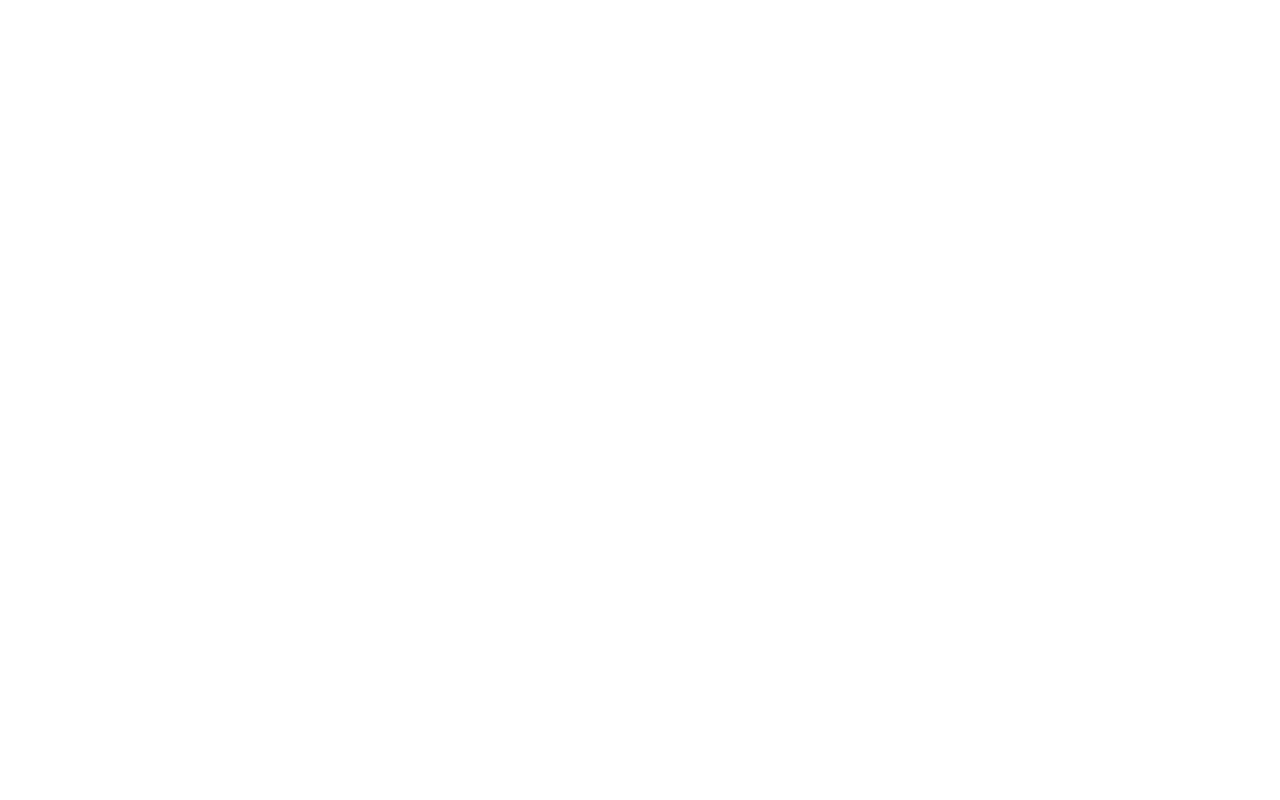
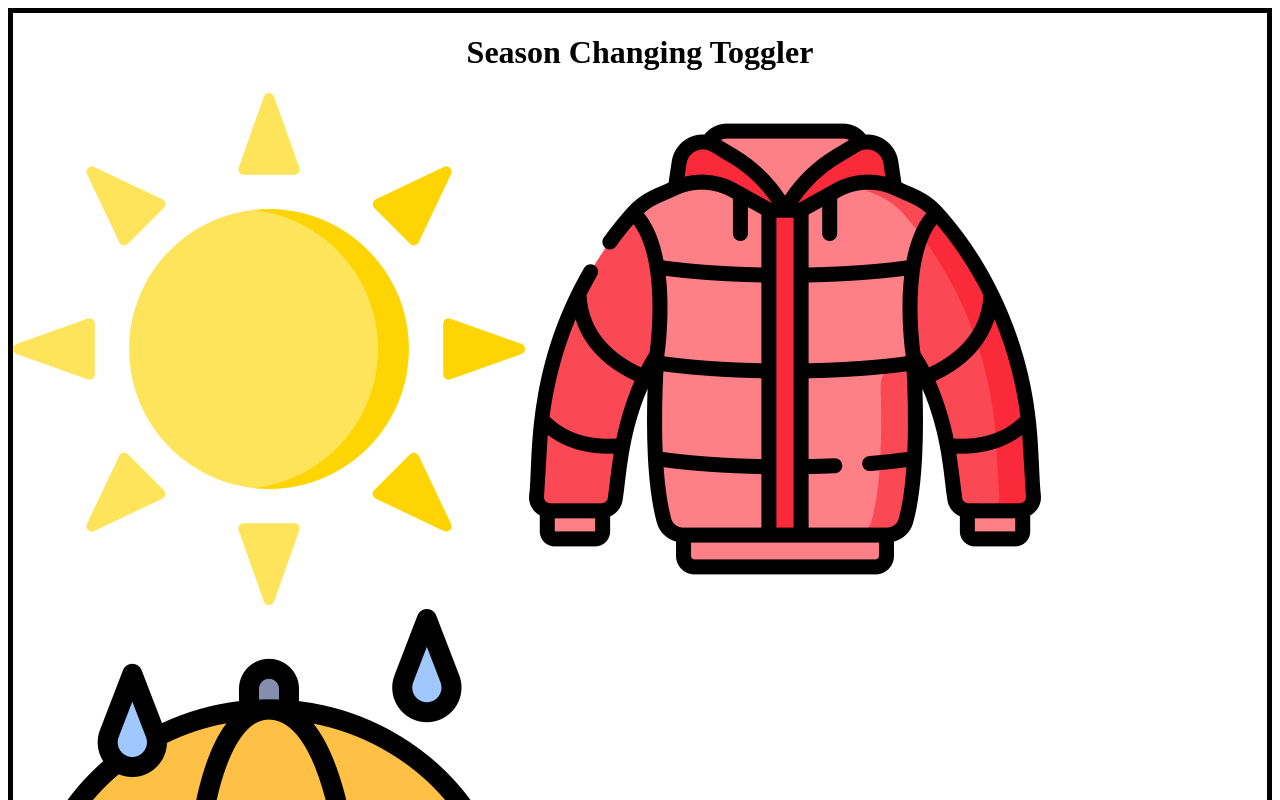
Before and after one commit to nidhiambatkar026/Toggle_seasons, a plain HTML site: page index.html in a window 1280 px wide. Shown: the top 800 px of the page. Drawn offline with Linux system fonts and the light colour scheme.

Commit message:
heading and images added

```diff
--- a/index.html
+++ b/index.html
@@ -7,6 +7,13 @@
     <link href="style.css" rel="Stylesheet"/>
 </head>
 <body>
-
+    <div class="container">
+        <h1 class="main_heading">Season Changing Toggler</h1>
+        <div class="side_bar">
+            <img src="./Images/sun.png" alt="summer" class="icons"/>
+            <img src="./Images/jacket.png" alt="Winter" class="icons"/>
+            <img src="./Images/umbrella.png" alt="Mansoon" class="icons"/>
+        </div>
+    </div>
 </body>
 </html>
--- a/style.css
+++ b/style.css
@@ -0,0 +1,8 @@
+.container{
+    height: 800px;
+    width: auto;
+    border: solid black 5px;
+}
+.main_heading{
+    text-align: center;
+}
```
